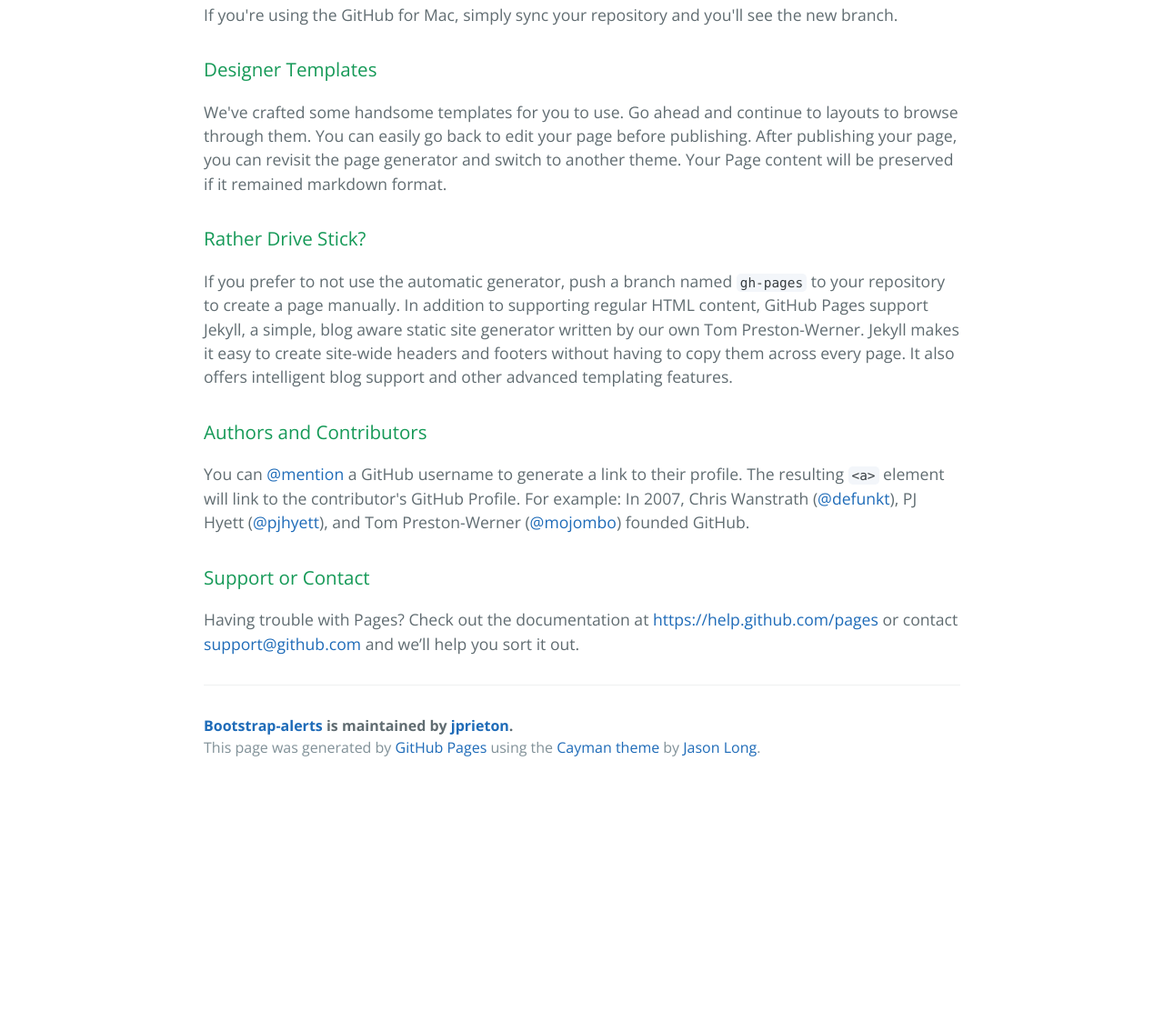
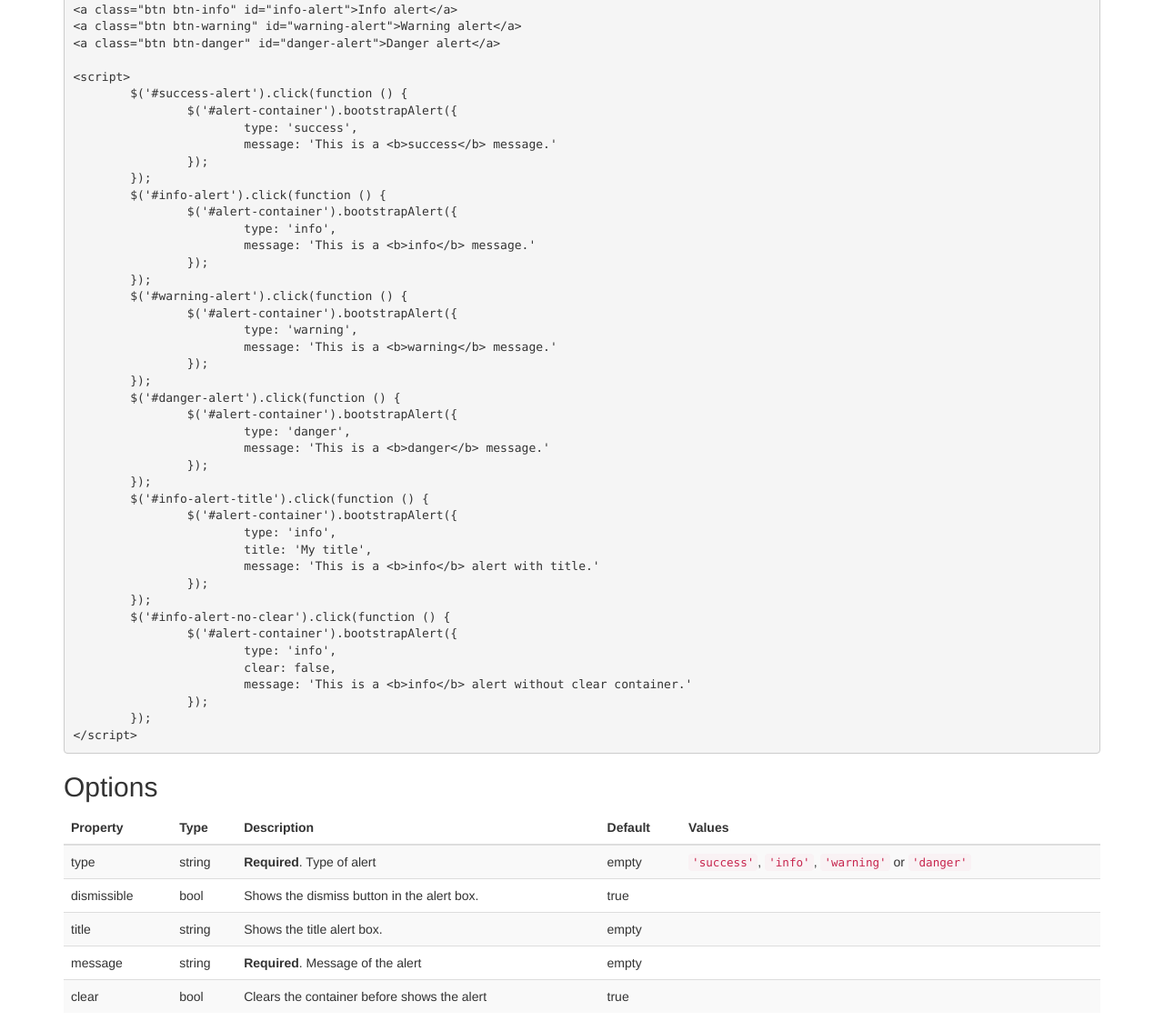
Before and after one commit to jprieton/bootstrap-alerts, a plain HTML site: page index.html in a window 1280 px wide. Shown: the part 665-1799 px from the top of the page at 91% size. Before the commit the page ends 1531 px from the top, so only its background shows below. Drawn offline with nearby package versions, Linux system fonts and the light colour scheme.

Commit message:
Bootstrap

```diff
--- a/index.html
+++ b/index.html
@@ -4,60 +4,173 @@
     <meta charset="UTF-8">
     <title>Bootstrap-alerts by jprieton</title>
     <meta name="viewport" content="width=device-width, initial-scale=1">
-    <link rel="stylesheet" type="text/css" href="stylesheets/normalize.css" media="screen">
-    <link href='http://fonts.googleapis.com/css?family=Open+Sans:400,700' rel='stylesheet' type='text/css'>
-    <link rel="stylesheet" type="text/css" href="stylesheets/stylesheet.css" media="screen">
-    <link rel="stylesheet" type="text/css" href="stylesheets/github-light.css" media="screen">
+		<link rel="stylesheet" href="https://maxcdn.bootstrapcdn.com/bootstrap/3.3.4/css/bootstrap.min.css">
+		<script src="//ajax.googleapis.com/ajax/libs/jquery/2.1.3/jquery.min.js"></script>
+		<script src="//maxcdn.bootstrapcdn.com/bootstrap/3.3.4/js/bootstrap.min.js" defer></script>
+		<script src="./js/bootstrap-alerts.js" defer></script>
   </head>
   <body>
-    <section class="page-header">
-      <h1 class="project-name">Bootstrap-alerts</h1>
-      <h2 class="project-tagline">Bootstrap Alerts</h2>
-      <a href="https://github.com/jprieton/bootstrap-alerts" class="btn">View on GitHub</a>
-      <a href="https://github.com/jprieton/bootstrap-alerts/zipball/master" class="btn">Download .zip</a>
-      <a href="https://github.com/jprieton/bootstrap-alerts/tarball/master" class="btn">Download .tar.gz</a>
-    </section>
+		<div class="jumbotron">
+			<div class="container">
+				<h1>Bootstrap-alerts v1.0.1</h1>
+				<p>A jQuery plugin for displaying Bootstrap alerts</p>
+				<p>
+					<a href="https://github.com/jprieton/bootstrap-alerts" class="btn btn-primary">View on GitHub</a>
+					<a href="https://github.com/jprieton/bootstrap-alerts/zipball/master" class="btn btn-primary">Download .zip</a>
+					<a href="https://github.com/jprieton/bootstrap-alerts/tarball/master" class="btn btn-primary">Download .tar.gz</a>
+				</p>
+			</div>
+		</div>
 
-    <section class="main-content">
-      <h3>
-<a id="welcome-to-github-pages" class="anchor" href="#welcome-to-github-pages" aria-hidden="true"><span class="octicon octicon-link"></span></a>Welcome to GitHub Pages.</h3>
+		<div class="container">
+			<h2>Basic usage</h2>
 
-<p>This automatic page generator is the easiest way to create beautiful pages for all of your projects. Author your page content here using GitHub Flavored Markdown, select a template crafted by a designer, and publish. After your page is generated, you can check out the new branch:</p>
+			<pre><code>$('#alert-container').bootstrapAlert({
+	type: 'success',
+	message: 'This is a success message.',
+});			</code></pre>
+			<h2>Examples</h2>
+			<div id="alert-container"></div>
+			<div>
+				<a class="btn btn-success" id="success-alert">Success alert</a>
+				<a class="btn btn-info" id="info-alert">Info alert</a>
+				<a class="btn btn-warning" id="warning-alert">Warning alert</a>
+				<a class="btn btn-danger" id="danger-alert">Danger alert</a>
+				<a class="btn btn-default" id="info-alert-title">Info alert with title</a>
+				<a class="btn btn-default" id="info-alert-no-clear">Info alert without clear</a>
+			</div>
+			<script>
+				$('#success-alert').click(function () {
+					$('#alert-container').bootstrapAlert({
+						type: 'success',
+						message: 'This is a <b>success</b> alert.'
+					});
+				});
+				$('#warning-alert').click(function () {
+					$('#alert-container').bootstrapAlert({
+						type: 'warning',
+						message: 'This is a <b>warning</b> alert.'
+					});
+				});
+				$('#danger-alert').click(function () {
+					$('#alert-container').bootstrapAlert({
+						type: 'danger',
+						message: 'This is a <b>danger</b> alert.'
+					});
+				});
+				$('#info-alert-title').click(function () {
+					$('#alert-container').bootstrapAlert({
+						type: 'info',
+						title: 'My title',
+						message: 'This is a <b>info</b> alert with title.'
+					});
+				});
+				$('#info-alert-no-clear').click(function () {
+					$('#alert-container').bootstrapAlert({
+						type: 'info',
+						clear: false,
+						message: 'This is a <b>info</b> alert without clear container.'
+					});
+				});
+			</script>
+			<h2>Examples code</h2>
+			<pre><code>&lt;a class="btn btn-success" id="success-alert">Success alert&lt;/a>
+&lt;a class="btn btn-info" id="info-alert">Info alert&lt;/a>
+&lt;a class="btn btn-warning" id="warning-alert">Warning alert&lt;/a>
+&lt;a class="btn btn-danger" id="danger-alert">Danger alert&lt;/a>
 
-<pre><code>$ cd your_repo_root/repo_name
-$ git fetch origin
-$ git checkout gh-pages
-</code></pre>
+&lt;script>
+	$('#success-alert').click(function () {
+		$('#alert-container').bootstrapAlert({
+			type: 'success',
+			message: 'This is a &lt;b>success&lt;/b> message.'
+		});
+	});
+	$('#info-alert').click(function () {
+		$('#alert-container').bootstrapAlert({
+			type: 'info',
+			message: 'This is a &lt;b>info&lt;/b> message.'
+		});
+	});
+	$('#warning-alert').click(function () {
+		$('#alert-container').bootstrapAlert({
+			type: 'warning',
+			message: 'This is a &lt;b>warning&lt;/b> message.'
+		});
+	});
+	$('#danger-alert').click(function () {
+		$('#alert-container').bootstrapAlert({
+			type: 'danger',
+			message: 'This is a &lt;b>danger&lt;/b> message.'
+		});
+	});
+	$('#info-alert-title').click(function () {
+		$('#alert-container').bootstrapAlert({
+			type: 'info',
+			title: 'My title',
+			message: 'This is a &lt;b>info&lt;/b> alert with title.'
+		});
+	});
+	$('#info-alert-no-clear').click(function () {
+		$('#alert-container').bootstrapAlert({
+			type: 'info',
+			clear: false,
+			message: 'This is a &lt;b>info&lt;/b> alert without clear container.'
+		});
+	});
+&lt;/script></code></pre>
 
-<p>If you're using the GitHub for Mac, simply sync your repository and you'll see the new branch.</p>
+			<h2>Options</h2>
 
-<h3>
-<a id="designer-templates" class="anchor" href="#designer-templates" aria-hidden="true"><span class="octicon octicon-link"></span></a>Designer Templates</h3>
-
-<p>We've crafted some handsome templates for you to use. Go ahead and continue to layouts to browse through them. You can easily go back to edit your page before publishing. After publishing your page, you can revisit the page generator and switch to another theme. Your Page content will be preserved if it remained markdown format.</p>
-
-<h3>
-<a id="rather-drive-stick" class="anchor" href="#rather-drive-stick" aria-hidden="true"><span class="octicon octicon-link"></span></a>Rather Drive Stick?</h3>
-
-<p>If you prefer to not use the automatic generator, push a branch named <code>gh-pages</code> to your repository to create a page manually. In addition to supporting regular HTML content, GitHub Pages support Jekyll, a simple, blog aware static site generator written by our own Tom Preston-Werner. Jekyll makes it easy to create site-wide headers and footers without having to copy them across every page. It also offers intelligent blog support and other advanced templating features.</p>
-
-<h3>
-<a id="authors-and-contributors" class="anchor" href="#authors-and-contributors" aria-hidden="true"><span class="octicon octicon-link"></span></a>Authors and Contributors</h3>
-
-<p>You can <a href="https://github.com/blog/821" class="user-mention">@mention</a> a GitHub username to generate a link to their profile. The resulting <code>&lt;a&gt;</code> element will link to the contributor's GitHub Profile. For example: In 2007, Chris Wanstrath (<a href="https://github.com/defunkt" class="user-mention">@defunkt</a>), PJ Hyett (<a href="https://github.com/pjhyett" class="user-mention">@pjhyett</a>), and Tom Preston-Werner (<a href="https://github.com/mojombo" class="user-mention">@mojombo</a>) founded GitHub.</p>
-
-<h3>
-<a id="support-or-contact" class="anchor" href="#support-or-contact" aria-hidden="true"><span class="octicon octicon-link"></span></a>Support or Contact</h3>
-
-<p>Having trouble with Pages? Check out the documentation at <a href="https://help.github.com/pages">https://help.github.com/pages</a> or contact <a href="mailto:support@github.com">support@github.com</a> and we’ll help you sort it out.</p>
-
-      <footer class="site-footer">
-        <span class="site-footer-owner"><a href="https://github.com/jprieton/bootstrap-alerts">Bootstrap-alerts</a> is maintained by <a href="https://github.com/jprieton">jprieton</a>.</span>
-
-        <span class="site-footer-credits">This page was generated by <a href="https://pages.github.com">GitHub Pages</a> using the <a href="https://github.com/jasonlong/cayman-theme">Cayman theme</a> by <a href="https://twitter.com/jasonlong">Jason Long</a>.</span>
-      </footer>
-
-    </section>
+			<table class="table table-striped">
+				<thead>
+					<tr>
+						<th>Property</th>
+						<th>Type</th>
+						<th>Description</th>
+						<th>Default</th>
+						<th>Values</th>
+					</tr>
+				</thead>
+				<tbody>
+					<tr>
+						<td>type</td>
+						<td>string</td>
+						<td><strong>Required</strong>. Type of alert</td>
+						<td>empty</td>
+						<td><code>'success'</code>, <code>'info'</code>, <code>'warning'</code> or <code>'danger'</code></td>
+					</tr>
+					<tr>
+						<td>dismissible</td>
+						<td>bool</td>
+						<td>Shows the dismiss button in the alert box.</td>
+						<td>true</td>
+						<td></td>
+					</tr>
+					<tr>
+						<td>title</td>
+						<td>string</td>
+						<td>Shows the title alert box.</td>
+						<td>empty</td>
+						<td></td>
+					</tr>
+					<tr>
+						<td>message</td>
+						<td>string</td>
+						<td><strong>Required</strong>. Message of the alert</td>
+						<td>empty</td>
+						<td></td>
+					</tr>
+					<tr>
+						<td>clear</td>
+						<td>bool</td>
+						<td>Clears the container before shows the alert</td>
+						<td>true</td>
+						<td></td>
+					</tr>
+				</tbody>
+			</table>
+		</div>
 
 		<script type="text/javascript">
 			var gaJsHost = (("https:" == document.location.protocol) ? "https://ssl." : "http://www.");
@@ -67,7 +180,8 @@
 			try {
 				var pageTracker = _gat._getTracker("UA-61506403-1");
 				pageTracker._trackPageview();
-            } catch(err) {}
+			} catch (err) {
+			}
 		</script>
 
 	</body>
```
Lines whose indentation alone changed are shown as unchanged.
